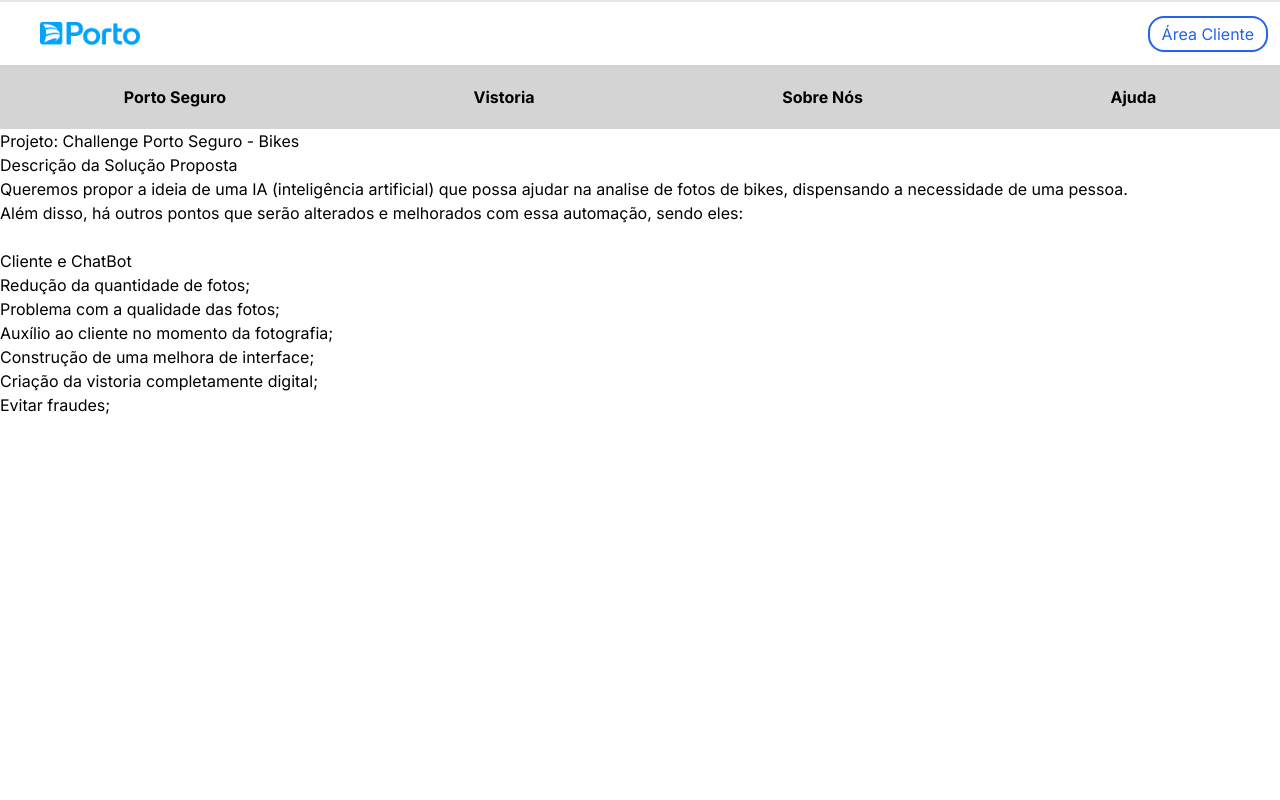
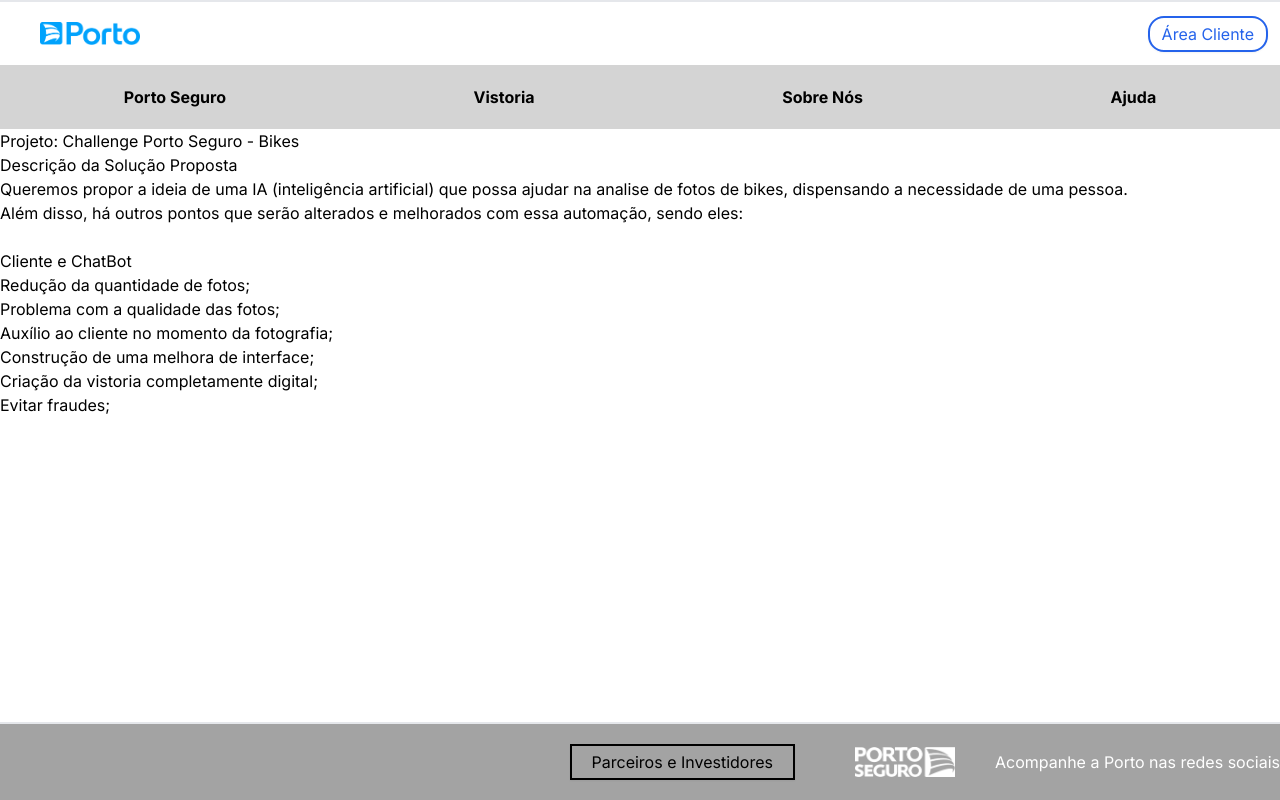
Before and after one commit to ProjetosFaculdadeFiap/Challenge-PortoSeguro, a Next.js app: page / in a window 1280 px wide. Built offline with nearby package versions, Linux system fonts and the light colour scheme.

Commit message:
criação do rodape + imagem

```diff
--- a/src/components/Rodape/rodape.jsx
+++ b/src/components/Rodape/rodape.jsx
@@ -1,7 +1,34 @@
+import Image from "next/image";
+
 export default function Rodape () {
     return (
         <>
+            <footer className="bg-neutral-400 h-35 fixed w-full bottom-0">
+            <div className="flex items-center justify-end rounded-b-xl border-t-2">
 
+            <div>
+                <a href="https://www.portoseguro.com.br/pdc/login">
+                    <button className="border-2 border-black rounded-2x1 text-black shadow-sm p-1 px-5 m-5">
+                        Parceiros e Investidores
+                    </button>
+                </a>
+            </div>
+
+                <div className="flex items-center px-5 m-5">
+                            <Image
+                                src="/img/logo-porto02.png"
+                                alt="Logo Porto"
+                                width={100}
+                                height={50}
+                            />
+                </div>
+
+                <div className="text-white">
+                    <p> Acompanhe a Porto nas redes sociais</p>
+
+                </div>
+            </div>
+            </footer>
         </>
     )
 }
```
Also changed, not shown: public/img/logo-porto02.png (added).
